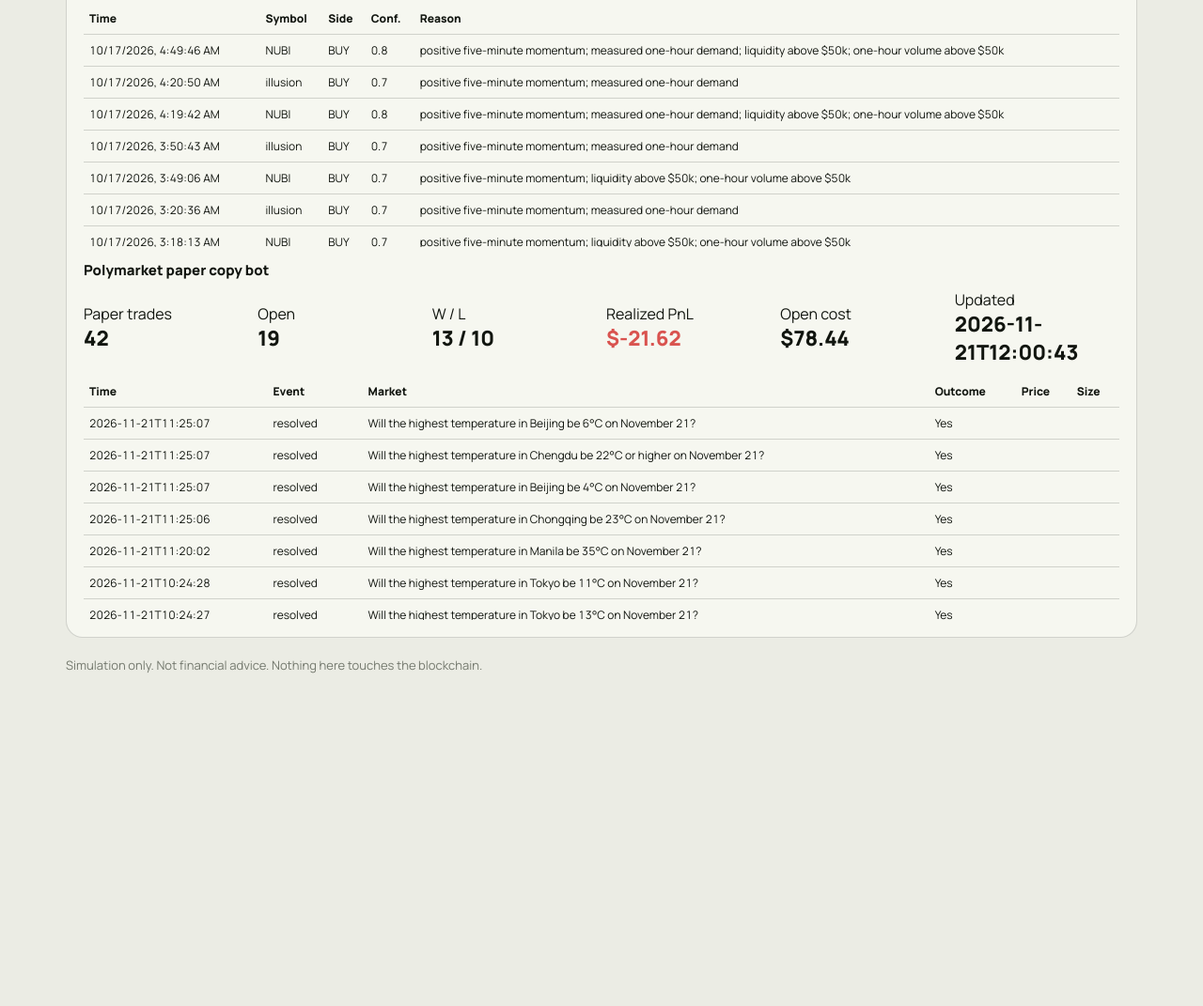
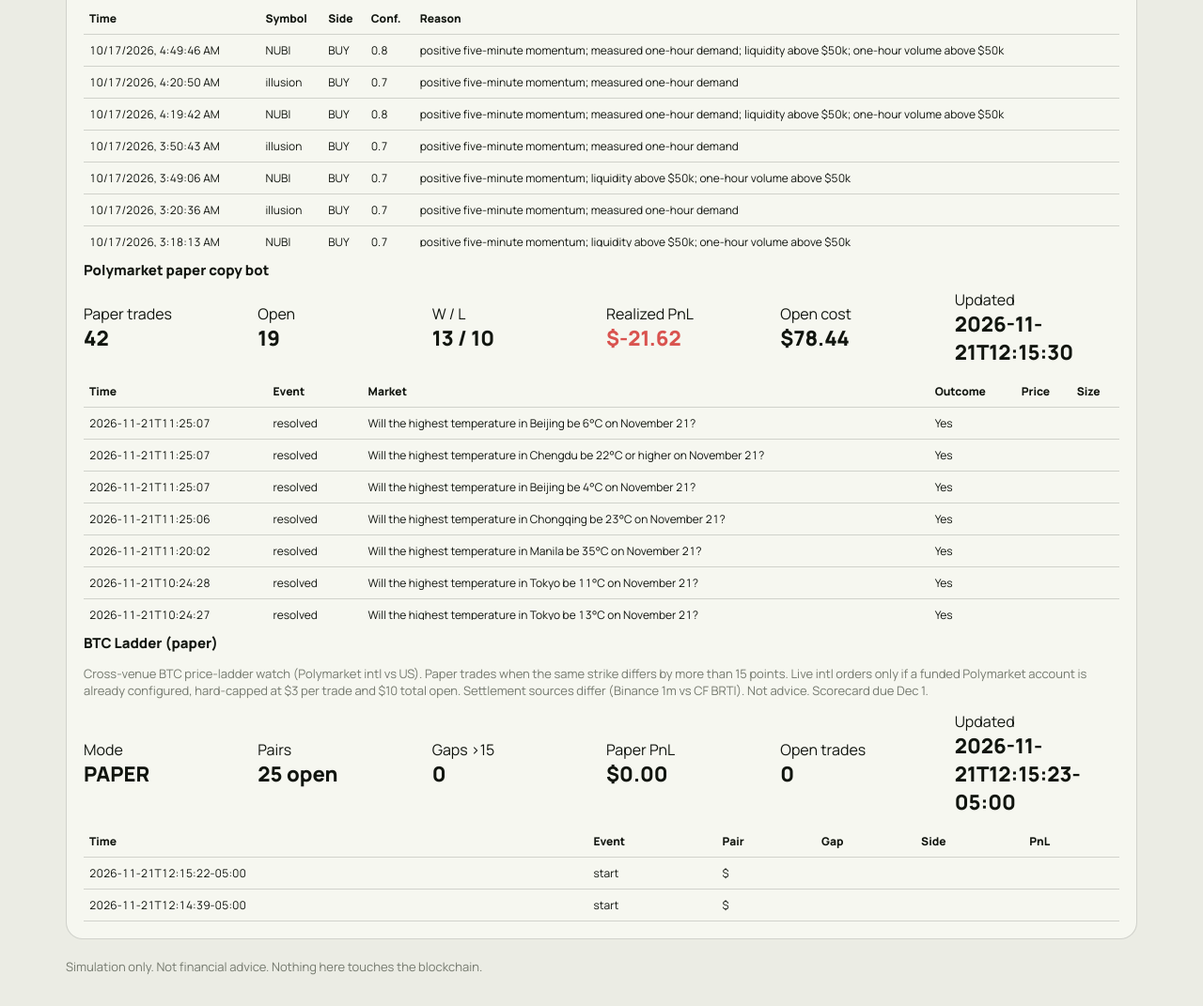
Before and after one commit to kenyahewitt/keystoneprotocol, a plain HTML site: page paper/index.html in a window 1280 px wide. Shown: the part 1786-2857 px from the top of the page at 94% size. Before the commit the page ends 2536 px from the top, so only its background shows below. Drawn offline with Linux system fonts and the light colour scheme; no server answers.

Commit message:
Update Keystone site/data 2026-11-21T17:15:40Z

```diff
--- a/paper/agents.js
+++ b/paper/agents.js
@@ -19,6 +19,11 @@ async function loadAgents(){try{var r=await fetch('agents.json?ts='+Date.now());
  var pc=d.polycopy||{},ps=pc.summary||{};
  $('ad-pc-stats').innerHTML=pc.error?'<span class="muted">'+esc(pc.error)+'</span>':stat('Paper trades',ps.trades)+stat('Open',ps.open)+stat('W / L',(ps.wins||0)+' / '+(ps.losses||0))+stat('Realized PnL','$'+(+ps.realized_pnl||0).toFixed(2),c(ps.realized_pnl))+stat('Open cost','$'+(+ps.open_cost||0).toFixed(2))+stat('Updated',ps.updated||'—');
  $('ad-pc').innerHTML=(pc.events||[]).map(function(x){return '<tr><td>'+esc(x.ts)+'</td><td>'+esc(x.ev)+'</td><td>'+esc(x.title)+'</td><td>'+esc(x.outcome)+'</td><td>'+esc(x.px)+'</td><td>'+esc(x.size)+'</td></tr>'}).join('')||'<tr><td colspan="6" class="muted">No events.</td></tr>';
+    var bl=d.btc_ladder||{}, bs=bl.summary||{};
+    $('ad-bl-stats').innerHTML=bl.error?'<span class="muted">'+esc(bl.error)+'</span>':stat('Mode',bs.mode||'PAPER')+stat('Pairs',bs.pairs_open!=null?bs.pairs_open+' open':'—')+stat('Gaps >15',bs.gaps_over_15||0)+stat('Paper PnL','$'+(+(bs.realized_pnl||0)).toFixed(2),c(bs.realized_pnl))+stat('Open trades',bs.open||0)+stat('Updated',bs.updated||'—');
+    var brows=(bl.events&&bl.events.length?bl.events:[]).concat();
+    if(!brows.length){ (bl.pairs||[]).slice(0,12).forEach(function(p){ brows.push({ts:'',ev:'watch',key:(p.horizon||'')+' '+(p.kind||'')+' $'+(p.strike||''),gap:p.gap_points,pnl:null,cheap:p.cheaper}); }); }
+    $('ad-bl').innerHTML=brows.map(function(x){return '<tr><td>'+esc(x.ts||'')+'</td><td>'+esc(x.ev||'watch')+'</td><td>'+esc(x.key||((x.horizon||'')+' '+(x.kind||'')+' $'+(x.strike||'')))+'</td><td>'+esc(x.gap!=null?x.gap+' pts':'')+'</td><td>'+esc(x.cheap||x.side||'')+'</td><td class="'+c(x.pnl)+'">'+esc(x.pnl==null?'':('$'+Number(x.pnl).toFixed(2)))+'</td></tr>'}).join('')||'<tr><td colspan="6" class="muted">No ladder events yet.</td></tr>';
 }catch(e){$('ad-gen').textContent='agents.json unavailable ('+e.message+')'}}
 function ema(a,n){var k=2/(n+1),e=a[0];for(var i=1;i<a.length;i++)e=a[i]*k+e*(1-k);return e}
 var SIG={};
--- a/paper/agents.json
+++ b/paper/agents.json
@@ -1,5 +1,5 @@
 {
- "generated": "2026-11-21T17:01:09.666963+00:00",
+ "generated": "2026-11-21T17:15:39.834212+00:00",
  "note": "Public, read-only agent telemetry. Paper page never trades real funds.",
  "sol_sniper": {
   "closed_trades": 392,
@@ -371,7 +371,7 @@
  },
  "polycopy": {
   "summary": {
-   "updated": "2026-11-21T12:00:43",
+   "updated": "2026-11-21T12:15:30",
    "cash": -0.0594,
    "trades": 42,
    "open": 19,
@@ -381,7 +381,7 @@
    "realized_pnl": -21.6199,
    "open_cost": 78.4394,
    "avg_slippage_vs_leader": 0.0063,
-   "skips": 32040,
+   "skips": 32052,
    "fee_note": "taker fee = base_fee_bps/1e4*min(p,1-p)*shares, base_fee from clob /fee-rate per token (assumption)"
   },
   "events": [
@@ -521,5 +521,475 @@
     "size": null
    }
   ]
+ },
+ "btc_ladder": {
+  "summary": {
+   "updated": "2026-11-21T12:15:23-05:00",
+   "name": "BTC Ladder (paper)",
+   "mode": "PAPER",
+   "pairs": 37,
+   "pairs_open": 25,
+   "gaps_over_15": 0,
+   "open": 0,
+   "closed": 0,
+   "wins": 0,
+   "losses": 0,
+   "realized_pnl": 0,
+   "unrealized_pnl": 0,
+   "paper_cash": 1000.0,
+   "live_caps": {
+    "per_trade": 3.0,
+    "total_open": 10.0
+   },
+   "live_ready": false,
+   "live_blockers": [
+    "Polymarket CLOB API credentials are missing (no POLYMARKET_API_KEY / BTC_LADDER_PRIVATE_KEY / btc-ladder/clob_creds.json). polycopy is paper-only and has no keys. The site .env.example only lists public VITE_CLOB_API / VITE_GAMMA_API URLs. A private key exists in the agent hot-wallet file for other bots; this agent will not load or use it.",
+    "py-clob-client is not installed in the furbi-bots venv, so live intl orders cannot be signed.",
+    "Known public EVM address 0xe32e038ee1CaDEFf02aEa9b07514C96C8B50B6D4 has 0 USDC/USDC.e on Polygon (need a funded Polymarket account)."
+   ],
+   "scorecard_due": "2026-12-01",
+   "settlement": {
+    "intl": "Binance BTC/USDT 1-minute candle (High for reach, Low for dip)",
+    "us": "CF Benchmarks Bitcoin Real-Time Index (BRTI)"
+   },
+   "markets_scanned": {
+    "intl": 69,
+    "us": 42
+   },
+   "consistency_flags": 1
+  },
+  "pairs": [
+   {
+    "horizon": "year-2026",
+    "kind": "reach",
+    "strike": 90000,
+    "intl_yes": 1.0,
+    "us_yes": 0.05,
+    "gap_points": 95.0,
+    "cheaper": "us",
+    "both_open": false
+   },
+   {
+    "horizon": "nov-2026",
+    "kind": "dip",
+    "strike": 52500,
+    "intl_yes": 0.215,
+    "us_yes": 0.33,
+    "gap_points": 11.5,
+    "cheaper": "intl",
+    "both_open": true
+   },
+   {
+    "horizon": "nov-2026",
+    "kind": "dip",
+    "strike": 47500,
+    "intl_yes": 0.0815,
+    "us_yes": 0.03,
+    "gap_points": 5.15,
+    "cheaper": "us",
+    "both_open": true
+   },
+   {
+    "horizon": "year-2026",
+    "kind": "dip",
+    "strike": 40000,
+    "intl_yes": 0.116,
+    "us_yes": 0.14,
+    "gap_points": 2.4,
+    "cheaper": "intl",
+    "both_open": true
+   },
+   {
+    "horizon": "year-2026",
+    "kind": "dip",
+    "strike": 50000,
+    "intl_yes": 0.3605,
+    "us_yes": 0.34,
+    "gap_points": 2.05,
+    "cheaper": "us",
+    "both_open": true
+   },
+   {
+    "horizon": "nov-2026",
+    "kind": "dip",
+    "strike": 45000,
+    "intl_yes": 0.07,
+    "us_yes": 0.05,
+    "gap_points": 2.0,
+    "cheaper": "us",
+    "both_open": true
+   },
+   {
+    "horizon": "nov-2026",
+    "kind": "dip",
+    "strike": 50000,
+    "intl_yes": 0.1315,
+    "us_yes": 0.15,
+    "gap_points": 1.85,
+    "cheaper": "intl",
+    "both_open": true
+   },
+   {
+    "horizon": "year-2026",
+    "kind": "dip",
+    "strike": 45000,
+    "intl_yes": 0.1765,
+    "us_yes": 0.16,
+    "gap_points": 1.65,
+    "cheaper": "us",
+    "both_open": true
+   },
+   {
+    "horizon": "year-2026",
+    "kind": "dip",
+    "strike": 55000,
+    "intl_yes": 0.585,
+    "us_yes": 0.6,
+    "gap_points": 1.5,
+    "cheaper": "intl",
+    "both_open": true
+   },
+   {
+    "horizon": "nov-2026",
+    "kind": "dip",
+    "strike": 55000,
+    "intl_yes": 0.3885,
+    "us_yes": 0.38,
+    "gap_points": 0.85,
+    "cheaper": "us",
+    "both_open": true
+   },
+   {
+    "horizon": "nov-2026",
+    "kind": "reach",
+    "strike": 97500,
+    "intl_yes": 0.0015,
+    "us_yes": 0.01,
+    "gap_points": 0.85,
+    "cheaper": "intl",
+    "both_open": true
+   },
+   {
+    "horizon": "year-2026",
+    "kind": "reach",
+    "strike": 250000,
+    "intl_yes": 0.0015,
+    "us_yes": 0.01,
+    "gap_points": 0.85,
+    "cheaper": "intl",
+    "both_open": true
+   },
+   {
+    "horizon": "nov-2026",
+    "kind": "reach",
+    "strike": 100000,
+    "intl_yes": 0.0025,
+    "us_yes": 0.01,
+    "gap_points": 0.75,
+    "cheaper": "intl",
+    "both_open": true
+   },
+   {
+    "horizon": "nov-2026",
+    "kind": "reach",
+    "strike": 92500,
+    "intl_yes": 0.0025,
+    "us_yes": 0.01,
+    "gap_points": 0.75,
+    "cheaper": "intl",
+    "both_open": true
+   },
+   {
+    "horizon": "nov-2026",
+    "kind": "reach",
+    "strike": 95000,
+    "intl_yes": 0.0025,
+    "us_yes": 0.01,
+    "gap_points": 0.75,
+    "cheaper": "intl",
+    "both_open": true
+   },
+   {
+    "horizon": "year-2026",
+    "kind": "reach",
+    "strike": 100000,
+    "intl_yes": 0.0225,
+    "us_yes": 0.03,
+    "gap_points": 0.75,
+    "cheaper": "intl",
+    "both_open": true
+   },
+   {
+    "horizon": "year-2026",
+    "kind": "reach",
+    "strike": 200000,
+    "intl_yes": 0.0035,
+    "us_yes": 0.01,
+    "gap_points": 0.65,
+    "cheaper": "intl",
+    "both_open": true
+   },
+   {
+    "horizon": "nov-2026",
+    "kind": "reach",
+    "strike": 90000,
+    "intl_yes": 0.0045,
+    "us_yes": 0.01,
+    "gap_points": 0.55,
+    "cheaper": "intl",
+    "both_open": true
+   },
+   {
+    "horizon": "year-2026",
+    "kind": "reach",
+    "strike": 120000,
+    "intl_yes": 0.0145,
+    "us_yes": 0.01,
+    "gap_points": 0.45,
+    "cheaper": "us",
+    "both_open": true
+   },
+   {
+    "horizon": "nov-2026",
+    "kind": "reach",
+    "strike": 82500,
+    "intl_yes": 0.014,
+    "us_yes": 0.01,
+    "gap_points": 0.4,
+    "cheaper": "us",
+    "both_open": true
+   },
+   {
+    "horizon": "nov-2026",
+    "kind": "reach",
+    "strike": 85000,
+    "intl_yes": 0.0085,
+    "us_yes": 0.01,
+    "gap_points": 0.15,
+    "cheaper": "intl",
+    "both_open": true
+   },
+   {
+    "horizon": "year-2026",
+    "kind": "reach",
+    "strike": 110000,
+    "intl_yes": 0.0215,
+    "us_yes": 0.02,
+    "gap_points": 0.15,
+    "cheaper": "us",
+    "both_open": true
+   },
+   {
+    "horizon": "nov-2026",
+    "kind": "reach",
+    "strike": 87500,
+    "intl_yes": 0.009,
+    "us_yes": 0.01,
+    "gap_points": 0.1,
+    "cheaper": "intl",
+    "both_open": true
+   },
+   {
+    "horizon": "year-2026",
+    "kind": "reach",
+    "strike": 140000,
+    "intl_yes": 0.011,
+    "us_yes": 0.01,
+    "gap_points": 0.1,
+    "cheaper": "us",
+    "both_open": true
+   },
+   {
+    "horizon": "year-2026",
+    "kind": "reach",
+    "strike": 130000,
+    "intl_yes": 0.0095,
+    "us_yes": 0.01,
+    "gap_points": 0.05,
+    "cheaper": "intl",
+    "both_open": true
+   },
+   {
+    "horizon": "nov-2026",
+    "kind": "dip",
+    "strike": 57500,
+    "intl_yes": 1.0,
+    "us_yes": 1.0,
+    "gap_points": 0.0,
+    "cheaper": "us",
+    "both_open": false
+   },
+   {
+    "horizon": "nov-2026",
+    "kind": "dip",
+    "strike": 60000,
+    "intl_yes": 1.0,
+    "us_yes": 1.0,
+    "gap_points": 0.0,
+    "cheaper": "us",
+    "both_open": false
+   },
+   {
+    "horizon": "nov-2026",
+    "kind": "dip",
+    "strike": 62500,
+    "intl_yes": 1.0,
+    "us_yes": 1.0,
+    "gap_points": 0.0,
+    "cheaper": "us",
+    "both_open": false
+   },
+   {
+    "horizon": "nov-2026",
+    "kind": "dip",
+    "strike": 65000,
+    "intl_yes": 1.0,
+    "us_yes": 1.0,
+    "gap_points": 0.0,
+    "cheaper": "us",
+    "both_open": false
+   },
+   {
+    "horizon": "nov-2026",
+    "kind": "dip",
+    "strike": 67500,
+    "intl_yes": 1.0,
+    "us_yes": 1.0,
+    "gap_points": 0.0,
+    "cheaper": "us",
+    "both_open": false
+   },
+   {
+    "horizon": "nov-2026",
+    "kind": "dip",
+    "strike": 70000,
+    "intl_yes": 1.0,
+    "us_yes": 1.0,
+    "gap_points": 0.0,
+    "cheaper": "us",
+    "both_open": false
+   },
+   {
+    "horizon": "nov-2026",
+    "kind": "dip",
+    "strike": 72500,
+    "intl_yes": 1.0,
+    "us_yes": 1.0,
+    "gap_points": 0.0,
+    "cheaper": "us",
+    "both_open": false
+   },
+   {
+    "horizon": "nov-2026",
+    "kind": "dip",
+    "strike": 75000,
+    "intl_yes": 1.0,
+    "us_yes": 1.0,
+    "gap_points": 0.0,
+    "cheaper": "us",
+    "both_open": false
+   },
+   {
+    "horizon": "year-2026",
+    "kind": "dip",
+    "strike": 65000,
+    "intl_yes": 1.0,
+    "us_yes": 1.0,
+    "gap_points": 0.0,
+    "cheaper": "us",
+    "both_open": false
+   },
+   {
+    "horizon": "year-2026",
+    "kind": "dip",
+    "strike": 70000,
+    "intl_yes": 1.0,
+    "us_yes": 1.0,
+    "gap_points": 0.0,
+    "cheaper": "us",
+    "both_open": false
+   },
+   {
+    "horizon": "year-2026",
+    "kind": "dip",
+    "strike": 75000,
+    "intl_yes": 1.0,
+    "us_yes": 1.0,
+    "gap_points": 0.0,
+    "cheaper": "us",
+    "both_open": false
+   },
+   {
+    "horizon": "year-2026",
+    "kind": "reach",
+    "strike": 150000,
+    "intl_yes": 0.01,
+    "us_yes": 0.01,
+    "gap_points": 0.0,
+    "cheaper": "us",
+    "both_open": true
+   }
+  ],
+  "wide_gaps": [],
+  "positions": [],
+  "closed_recent": [],
+  "consistency": [
+   {
+    "venue": "us",
+    "horizon": "nov-2026",
+    "kind": "dip",
+    "a": 45000,
+    "a_yes": 0.05,
+    "b": 47500,
+    "b_yes": 0.03,
+    "break_points": 2.0
+   }
+  ],
+  "events": [
+   {
+    "ev": "start",
+    "ts": "2026-11-21T12:15:22-05:00",
+    "key": null,
+    "gap": null,
+    "horizon": null,
+    "kind": null,
+    "strike": null,
+    "cheap": null,
+    "pnl": null,
+    "order_id": null,
+    "tx": null
+   },
+   {
+    "ev": "start",
+    "ts": "2026-11-21T12:14:39-05:00",
+    "key": null,
+    "gap": null,
+    "horizon": null,
+    "kind": null,
+    "strike": null,
+    "cheap": null,
+    "pnl": null,
+    "order_id": null,
+    "tx": null
+   }
+  ],
+  "live": {
+   "ready": false,
+   "blockers": [
+    "Polymarket CLOB API credentials are missing (no POLYMARKET_API_KEY / BTC_LADDER_PRIVATE_KEY / btc-ladder/clob_creds.json). polycopy is paper-only and has no keys. The site .env.example only lists public VITE_CLOB_API / VITE_GAMMA_API URLs. A private key exists in the agent hot-wallet file for other bots; this agent will not load or use it.",
+    "py-clob-client is not installed in the furbi-bots venv, so live intl orders cannot be signed.",
+    "Known public EVM address 0xe32e038ee1CaDEFf02aEa9b07514C96C8B50B6D4 has 0 USDC/USDC.e on Polygon (need a funded Polymarket account)."
+   ],
+   "info": {
+    "address_checked": "0xe32e038ee1CaDEFf02aEa9b07514C96C8B50B6D4",
+    "usdc_e": 0.0,
+    "usdc": 0.0,
+    "usdc_total": 0,
+    "pm_trades": 0,
+    "py_clob": false,
+    "dedicated_creds": false
+   }
+  },
+  "scorecard_due": "2026-12-01"
  }
 }
--- a/paper/index.html
+++ b/paper/index.html
@@ -60,6 +60,10 @@ table{width:100%;border-collapse:collapse;font-size:13px;font-variant-numeric:ta
   <div class="tbl feed"><table><thead><tr><th>Time</th><th>Symbol</th><th>Side</th><th>Conf.</th><th>Reason</th></tr></thead><tbody id="ad-po"></tbody></table></div>
   <h3>Polymarket paper copy bot</h3><div class="row" id="ad-pc-stats"></div>
   <div class="tbl feed"><table><thead><tr><th>Time</th><th>Event</th><th>Market</th><th>Outcome</th><th>Price</th><th>Size</th></tr></thead><tbody id="ad-pc"></tbody></table></div>
+  <h3>BTC Ladder (paper)</h3>
+  <p class="muted">Cross-venue BTC price-ladder watch (Polymarket intl vs US). Paper trades when the same strike differs by more than 15 points. Live intl orders only if a funded Polymarket account is already configured, hard-capped at $3 per trade and $10 total open. Settlement sources differ (Binance 1m vs CF BRTI). Not advice. Scorecard due Dec 1.</p>
+  <div class="row" id="ad-bl-stats"></div>
+  <div class="tbl feed"><table><thead><tr><th>Time</th><th>Event</th><th>Pair</th><th>Gap</th><th>Side</th><th>PnL</th></tr></thead><tbody id="ad-bl"></tbody></table></div>
  </section>
 </div><p class="muted" style="margin-top:20px">Simulation only. Not financial advice. Nothing here touches the blockchain.</p></div>
 <script src="engine.js"></script>
```
Also changed, not shown: paper/polycopy_feed.json (+1 -1 lines), polycopy_feed.json (+1 -1 lines), 2 other files.
